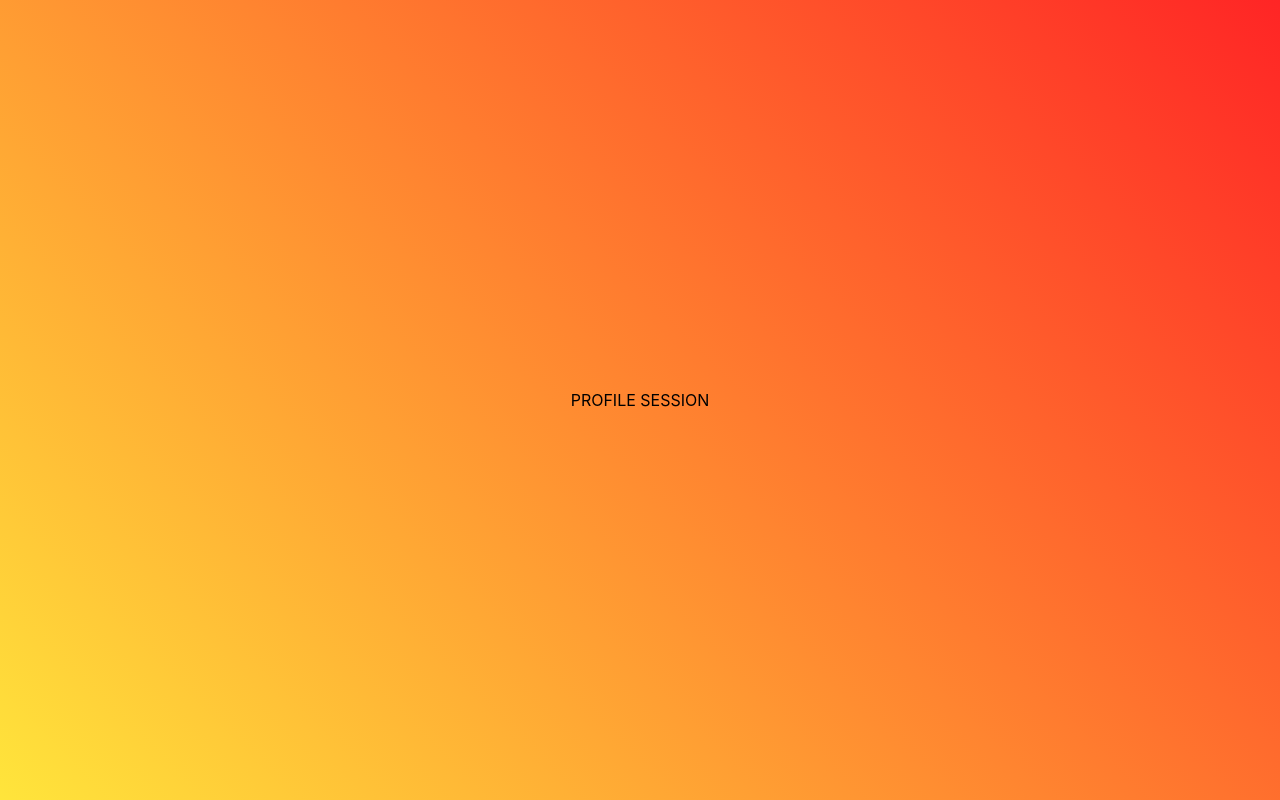
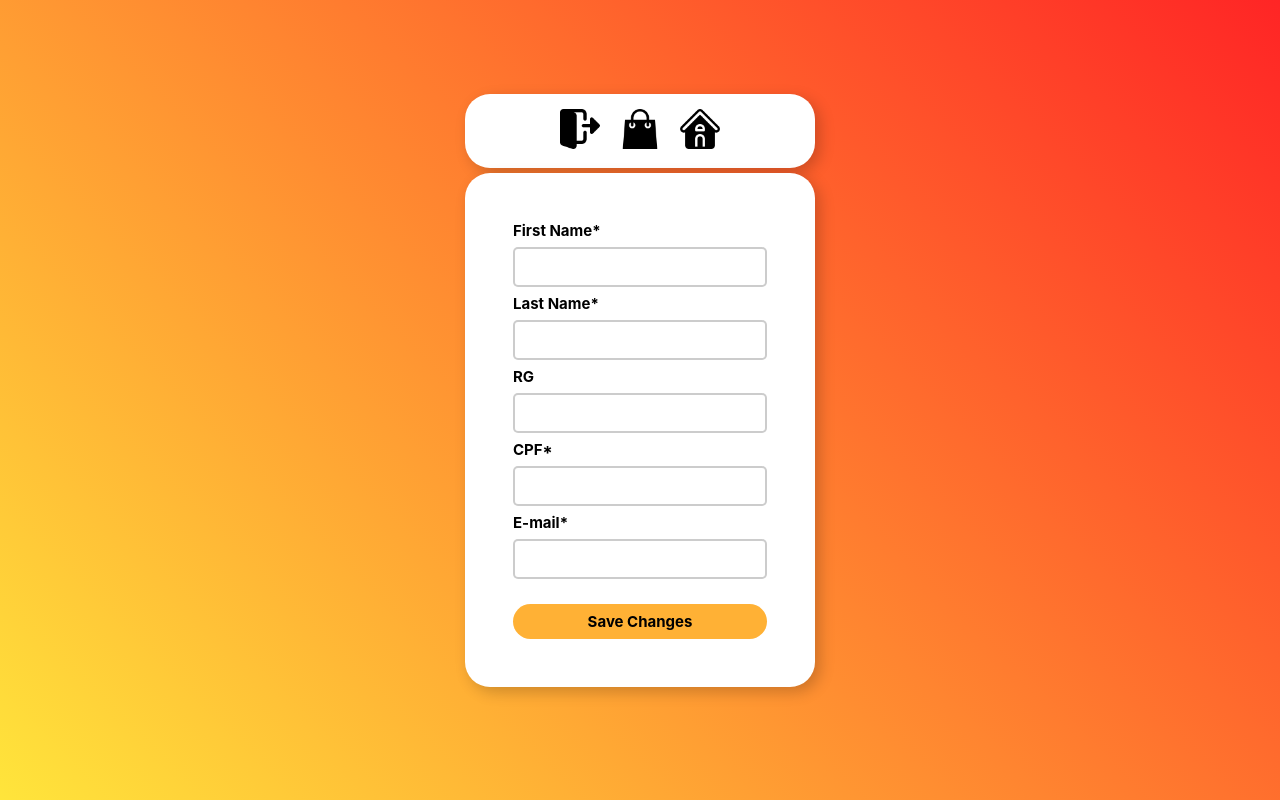
Before and after one commit to pacovicz/ec, a PHP site: page /paginas/profile/profile.html in a window 1280 px wide. Run offline with PHP 8.4, Linux system fonts and the light colour scheme; some libraries are stand-ins or nearby versions.

Commit message:
AGORA NOIS SE FUNDE
FUNDIMENTO GAMER

```diff
--- a/css/estilos.css
+++ b/css/estilos.css
@@ -162,9 +162,3 @@ a {
     margin: 20px;
   }
 }
-
-@media (max-width: 1200px) {
-  .sidemenu {
-    display: none;
-  }
-}
--- a/paginas/bag/bag.html
+++ b/paginas/bag/bag.html
@@ -14,6 +14,8 @@
     <title>Bag</title>
 </head>
 <body>
-    <a>BAG SESSION</a>
+    <a href="/paginas/principal/principal.html">
+      <h1>BAG SESSION</h1>
+    </a>
 </body>
 </html>
--- a/paginas/bag/estilos.css
+++ b/paginas/bag/estilos.css
@@ -17,3 +17,9 @@ body {
     justify-content: center;
     overflow-x: hidden;
 }
+
+a {
+    text-decoration: none;
+    color: black;
+    font-size: 17px;
+}
--- a/paginas/profile/estilos.css
+++ b/paginas/profile/estilos.css
@@ -4,7 +4,7 @@
     border: 0;
     box-sizing: border-box;
     font-family: "SF Pro Display", "SF Pro Icons", "Helvetica Neue", "Helvetica",
-      "Arial", sans-serif;
+                 "Arial", sans-serif;
 }
 
 body {
@@ -15,5 +15,94 @@ body {
     display: flex;
     align-items: center;
     justify-content: center;
-    overflow-x: hidden;
 }
+
+.input-field {
+    display: flex;
+    flex-direction: column;
+    gap: 7px;
+}
+
+input {
+    width: 100%;
+    border-radius: 5px;
+    border: 2px solid rgba(0, 0, 0, 0.2);
+    padding: 10px 18px;
+}
+
+h1 {
+    font-size: 15px;
+}
+
+.icon {
+    background: white;
+    max-width: 350px;
+    padding: 15px;
+    box-shadow: 5px 5px 15px rgba(0, 0, 0, 0.2);
+    border-radius: 25px;
+    width: 100%;
+    margin-bottom: 5px;
+}
+
+
+.main-container {
+    justify-content: center;
+    align-items: center;
+    flex: 1;
+    background: white;
+    width: 100%;
+    max-width: 350px;
+    padding: 3rem;
+    box-shadow: 5px 5px 15px rgba(0, 0, 0, 0.2);
+    border-radius: 25px;
+}
+.img {
+
+    max-width: 50px;
+    height: 40px;
+}
+span .btn-save {
+    display: flex;
+
+}
+
+.btn-save {
+    background-color: #ffb135;
+    border-radius: 25px;
+    padding-left: 12px;
+    padding-right: 12px;
+    padding-top: 8px;
+    padding-bottom: 8px;
+    font-size: 15px;
+    font-weight: bold;
+    display: flex;
+    justify-content: center;
+    margin-top: 25px;
+}
+
+.icon-container {
+
+}
+
+.icon {
+    display: flex;
+    justify-content: center;
+    gap: 20px;
+}
+.btn-save:hover {
+    cursor:pointer;
+    background-color: #fcc434;
+}
+
+@media (max-width: 650px) {
+    .layout {
+        margin: 20px;
+        margin-bottom: 20px;
+    }
+}
+
+@media (min-height: 650px) {
+    .layout {
+        margin-bottom: 20px;
+    }
+}
--- a/paginas/profile/profile.html
+++ b/paginas/profile/profile.html
@@ -11,9 +11,39 @@
       src="https://kit.fontawesome.com/1533614542.js"
       crossorigin="anonymous"
     ></script>
+
     <title>Profile</title>
 </head>
 <body>
-    <a>PROFILE SESSION</a>
+  <div class="layout">
+    <div class="icon">
+      <a href="#">
+        <img class="img" src="/img/exit.png">
+      </a>
+      <a href="/paginas/bag/bag.html">
+        <img class="img" src="/img/shopping-bag.png">
+      </a>
+      <a href="/paginas/principal/principal.html">
+        <img class="img" src="/img/home.png">
+      </a>
+    </div>
+    <div class="main-container">
+      <div class="input-field">
+        <h1>First Name*</h1>
+        <input type="text" name="first-name" id="f-name" placeholder="">
+        <h1>Last Name*</h1>
+        <input type="text" name="last-name" id="l-name" placeholder="">
+        <h1>RG</h1>
+        <input type="text" name="rg" id="rg"placeholder="">
+        <h1>CPF*</h1>
+      <input type="text" name="rg" id="rg"placeholder="">
+        <h1>E-mail*</h1>
+        <input type="text" name="email" id="email"placeholder="">
+      </div>
+      <span class="btn-save">
+        Save Changes
+      </span>
+    </div>
+  </div>
 </body>
 </html>
```
Also changed, not shown: paginas/principal/principal.html (+21 -17 lines), img/exit.png (added), img/exit1.png (added), img/exit2.png (added), img/home.png (added), img/logout.png (added).
